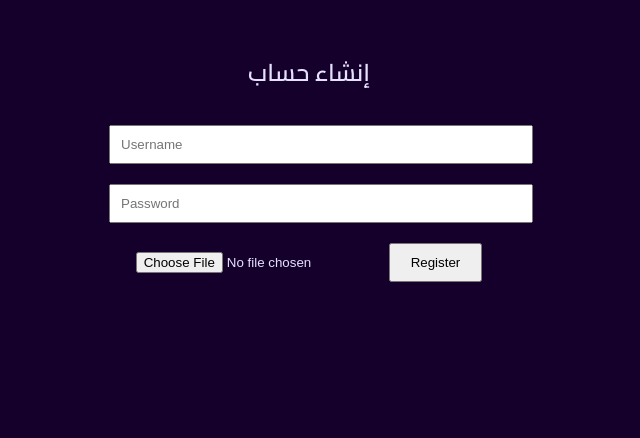
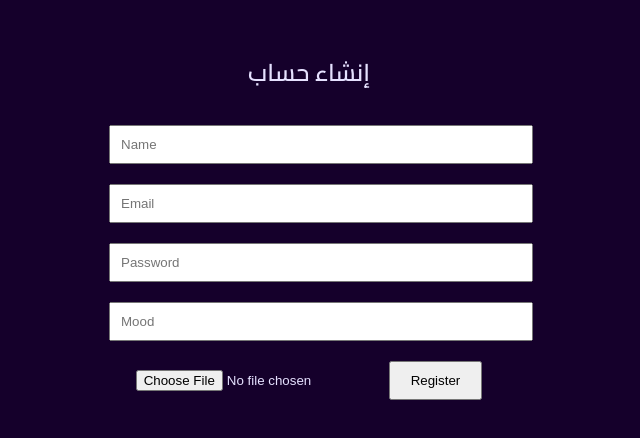
Before and after one commit to Bishoy32584/tofo-app, a React (Create React App) app in the folder frontend/: page /register in a window 1280 px wide. Shown: the top 438 px of the page, without its empty margins (331-971 px from the left). Built offline with nearby package versions, Linux system fonts and the light colour scheme; no server answers.

Commit message:
fix register request

```diff
--- a/frontend/src/pages/Register.js
+++ b/frontend/src/pages/Register.js
@@ -3,8 +3,10 @@ import { useNavigate } from "react-router-dom";
 import { apiRequest } from "../utils/authManager";
 
 function Register() {
-  const [username, setUsername] = useState("");
+  const [name, setName] = useState("");
+  const [email, setEmail] = useState("");
   const [password, setPassword] = useState("");
+  const [mood, setMood] = useState("");
   const [profileImage, setProfileImage] = useState(null);
   const [error, setError] = useState(null);
   const [loading, setLoading] = useState(false);
@@ -14,11 +16,13 @@ function Register() {
   const handleRegister = async () => {
     setError(null);
 
-    const cleanUsername = username.trim();
+    const cleanName = name.trim();
+    const cleanEmail = email.trim();
     const cleanPassword = password.trim();
+    const cleanMood = mood.trim();
 
-    if (!cleanUsername || !cleanPassword) {
-      setError("Username and password are required");
+    if (!cleanName || !cleanEmail || !cleanPassword || !cleanMood) {
+      setError("Name, email, password, and mood are required");
       return;
     }
 
@@ -27,15 +31,16 @@ function Register() {
 
       const formData = new FormData();
 
-      // ✅ التعديل الوحيد هنا
-      formData.append("name", cleanUsername);
-      formData.append("email", cleanUsername + "@test.com"); // مؤقت
+      formData.append("name", cleanName);
+      formData.append("email", cleanEmail);
       formData.append("password", cleanPassword);
-      formData.append("mood", "happy");
+      formData.append("mood", cleanMood);
 
       if (profileImage) {
         formData.append("profileImage", profileImage);
       }
+
+      console.log("Register FormData entries:", [...formData.entries()]);
 
       const res = await apiRequest({
         method: "POST",
@@ -61,9 +66,17 @@ function Register() {
 
       <input
         type="text"
-        placeholder="Username"
-        value={username}
-        onChange={(e) => setUsername(e.target.value)}
+        placeholder="Name"
+        value={name}
+        onChange={(e) => setName(e.target.value)}
+        style={{ width: "100%", padding: 10, margin: "10px 0" }}
+      />
+
+      <input
+        type="email"
+        placeholder="Email"
+        value={email}
+        onChange={(e) => setEmail(e.target.value)}
         style={{ width: "100%", padding: 10, margin: "10px 0" }}
       />
 
@@ -72,6 +85,14 @@ function Register() {
         placeholder="Password"
         value={password}
         onChange={(e) => setPassword(e.target.value)}
+        style={{ width: "100%", padding: 10, margin: "10px 0" }}
+      />
+
+      <input
+        type="text"
+        placeholder="Mood"
+        value={mood}
+        onChange={(e) => setMood(e.target.value)}
         style={{ width: "100%", padding: 10, margin: "10px 0" }}
       />
 
```
Also changed, not shown: 1 other file (tests, documents, lock files or other folders).
